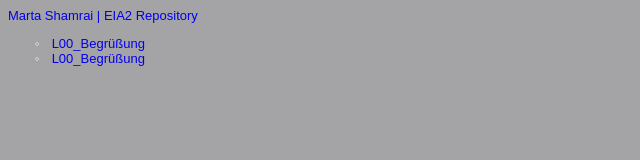
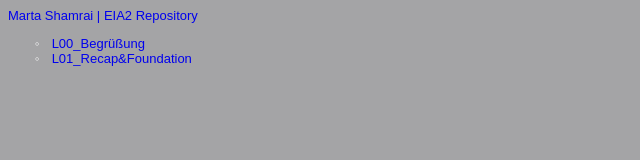
Before and after one commit to MartaS0002/EIA2-WiSe20-21, a plain HTML site: page steckbrief.htm in a window 1280 px wide. Shown: the full height of the page, 0-640 px from the left. Drawn offline with Linux system fonts and the light colour scheme.

Commit message:
Update steckbrief.htm

```diff
--- a/steckbrief.htm
+++ b/steckbrief.htm
@@ -44,7 +44,7 @@
                 <li>
             <a href="https://github.com/MartaS0002/EIA2-WiSe20-21/tree/main/Aufgaben/01Aufgabe"
                 target="_blank">
-                L00_Begrüßung</a>
+                L01_Recap&Foundation</a>
         </li>
     </ul>
 </body>
```
